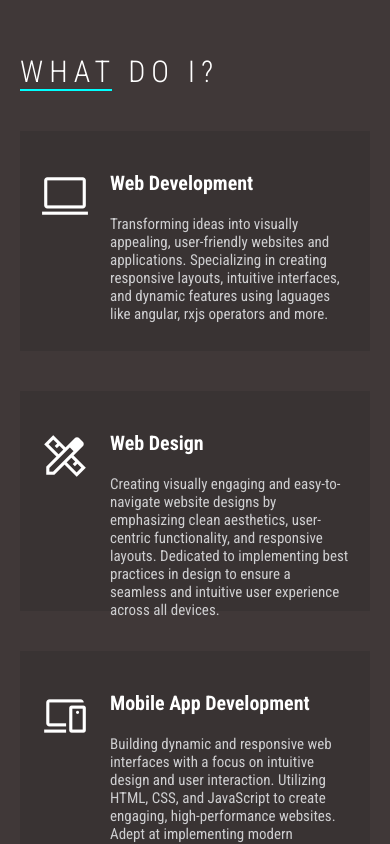
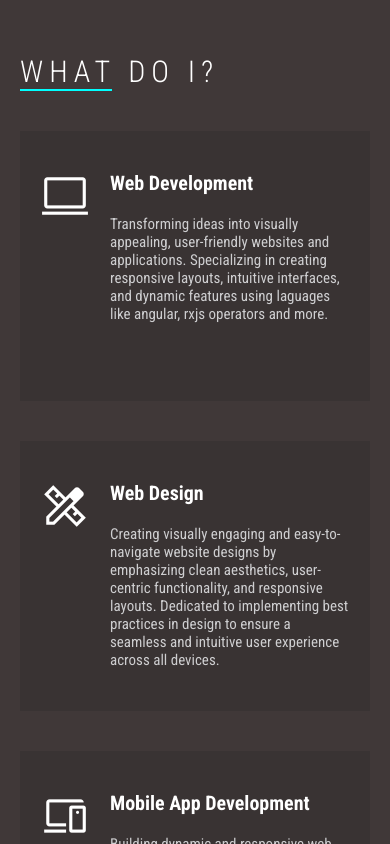
Before and after one commit to zLucky090802/Portafolio, an Angular app: page /home in a window 390 px wide. Shown: the part 860-1704 px from the top of the page. Built offline with nearby package versions, Linux system fonts and the light colour scheme.

Commit message:
home changes
div degree fixed

```diff
--- a/src/app/portafolio/components/card/card.component.css
+++ b/src/app/portafolio/components/card/card.component.css
@@ -146,7 +146,7 @@
 .card {
   display: flex;
   max-width: 450px;
-  max-height: 220px;
+  max-height: 300px;
   width: 450px;
   height: 220px;
   background-color: #393333;
@@ -194,7 +194,7 @@
 @media (max-width:1200px) {
   .card {
     width: 350px;
-    height: 220px;
+    height: 270px;
   }
 
   .cardProyect {
--- a/src/app/portafolio/pages/home-page/home-page.component.css
+++ b/src/app/portafolio/pages/home-page/home-page.component.css
@@ -530,6 +530,7 @@
     .degrees{
         width: 80vw;
         margin-bottom: 20px;
+        height: 12vh;
     }
     .skills{
         margin: 0;
```
